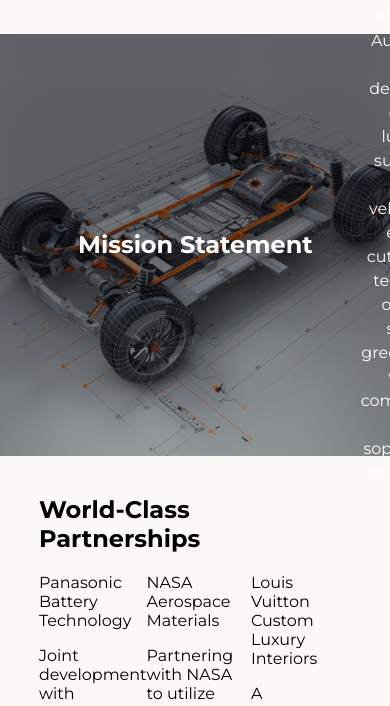
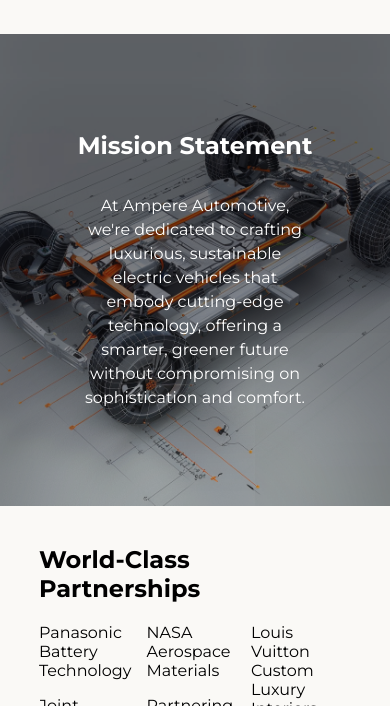
Before and after one commit to devmaxcat/SkillsUSA-State-Competition-2024, a plain HTML site: page about.html in a window 390 px wide. Shown: the part 430-1136 px from the top of the page. Drawn offline with Linux system fonts and the light colour scheme.

Commit message:
COMMIT WHAHHH

```diff
--- a/styles.css
+++ b/styles.css
@@ -560,6 +560,10 @@ footer .sitemap {
     flex-direction: column;
 }
 
+.car-comparison {
+    margin-bottom: 5em;
+}
+
 footer .social-media {
     font-size: 2em;
     column-gap: .2rem;
@@ -604,6 +608,10 @@ footer .copyright {
     .page-title img {
 
         box-sizing: border-box;
+    }
+    .mission-statement {
+        height: auto;
+        flex-direction: column !important;
     }
 
     .text-image {
```
